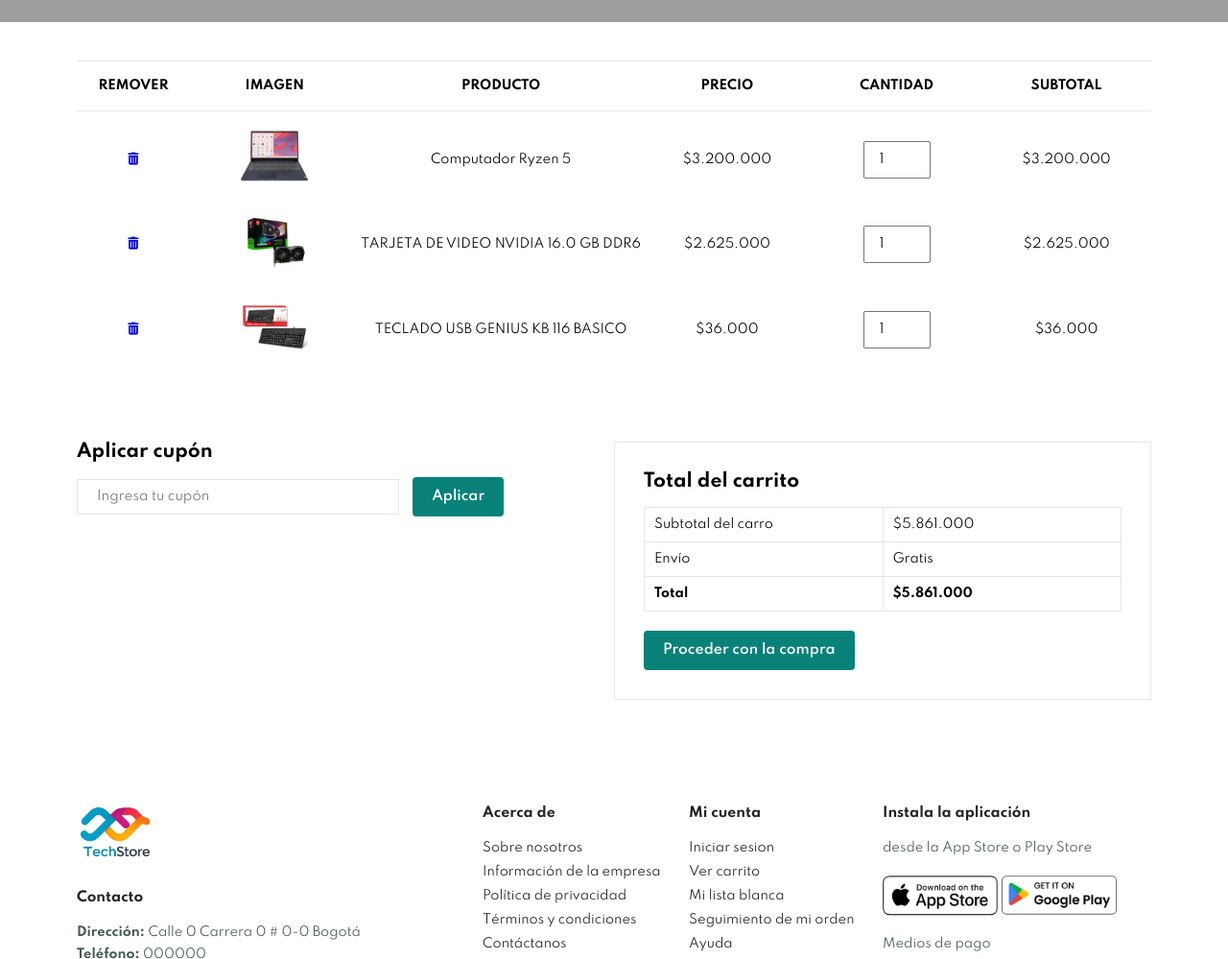
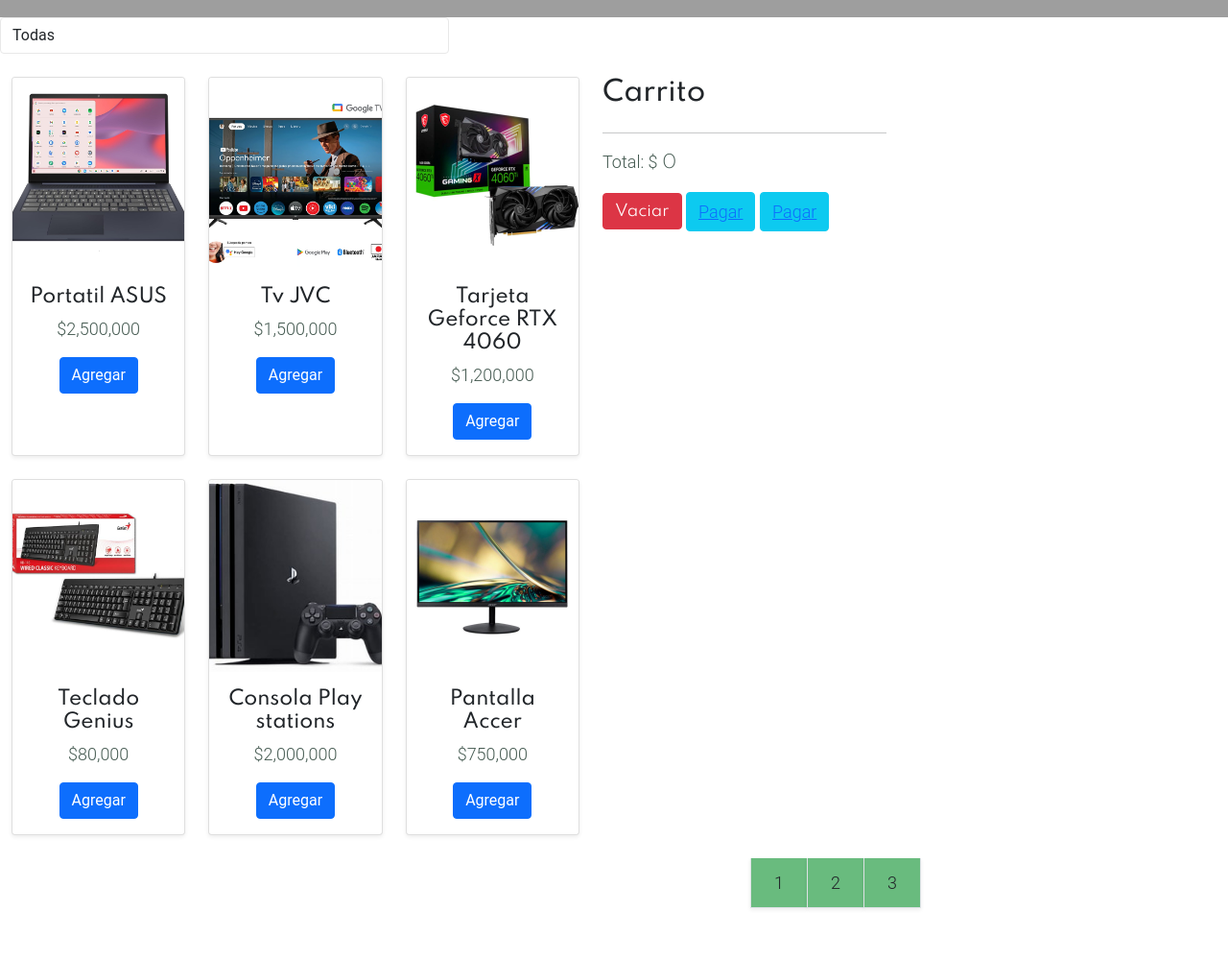
Before and after one commit to AndresGT1996/TechStore, a plain HTML site: page carrito.html in a window 1280 px wide. Shown: the part 400-1399 px from the top of the page at 96% size. Drawn offline with Linux system fonts and the light colour scheme; grey boxes are pictures that could not be loaded.

Commit message:
Update carrito.html
Se agrega la funcionalidad del carrito

```diff
--- a/carrito.html
+++ b/carrito.html
@@ -6,6 +6,13 @@
     <title>TechStore</title>
     <link rel="stylesheet" href="assets/css/styles.css">
     <link rel="stylesheet" href="https://cdnjs.cloudflare.com/ajax/libs/font-awesome/6.7.1/css/all.min.css"/>
+
+    <!-- css-->
+    <link rel="stylesheet" href="assets/css/bootstrap.min.css">
+    <link rel="stylesheet" href="assets/css/templatemo.css">
+    <link rel="stylesheet" href="assets/css/custom.css">
+    <link rel="stylesheet" href="assets/css/fontawesome.min.css">
+
 </head>
 <body>
 
@@ -31,76 +38,68 @@
 
     </section>
 
-    <section class="section-p1" id="cart">
-        <table width="100%">
-            <thead>
-                <tr>
-                    <td>Remover</td>
-                    <td>Imagen</td>
-                    <td>Producto</td>
-                    <td>Precio</td>
-                    <td>Cantidad</td>
-                    <td>Subtotal</td>
-                </tr>
-            </thead>
-            <tbody>
-                <tr>
-                    <td><a href="#"><i class="fa-solid fa-trash-can"></i></a></td>
-                    <td><img src="assets/img/productos/Img-1-pc.jpg" alt="Imagen 1"></td>
-                    <td>Computador Ryzen 5</td>
-                    <td>$3.200.000</td>
-                    <td><input type="number" name="" id="" value="1"></td>
-                    <td>$3.200.000</td>
-                </tr>
-                <tr>
-                    <td><a href="#"><i class="fa-solid fa-trash-can"></i></a></td>
-                    <td><img src="assets/img/productos/img-10.jpg" alt="Imagen 2"></td>
-                    <td>TARJETA DE VIDEO NVIDIA 16.0 GB DDR6</td>
-                    <td>$2.625.000</td>
-                    <td><input type="number" name="" id="" value="1"></td>
-                    <td>$2.625.000</td>
-                </tr>
-                <tr>
-                    <td><a href="#"><i class="fa-solid fa-trash-can"></i></a></td>
-                    <td><img src="assets/img/productos/img-9.jpg" alt="Imagen 3"></td>
-                    <td>TECLADO USB GENIUS KB 116 BASICO</td>
-                    <td>$36.000</td>
-                    <td><input type="number" name="" id="" value="1"></td>
-                    <td>$36.000</td>
-                </tr>
-            </tbody>
-        </table>
-    </section>
 
-    <section class="section-p1" id="cart-add">
-        <div id="cupon">
-            <h3>Aplicar cupón</h3>
-            <div>
-                <input type="text" placeholder="Ingresa tu cupón">
-                <button class="normal">Aplicar</button>
+
+    <div class="col-lg-9">
+        <div class="row">
+
+            <div class="col-md-6 pb-4">
+                <div class="d-flex">
+                    <select id="filtro" class="form-control">
+                        <option value="todas">Todas</option>
+                    <option value="portatil">Portatil</option>
+                    <option value="tv">Tv</option>
+                    <option value="tarjeta grafica">Tarjeta grafica</option>
+                    <option value="teclado">Teclado</option>
+                    <option value="consolas">Consolas</option>
+                    <option value="pantalla">Pantalla</option>
+
+                    </select>
+                </div>
             </div>
         </div>
+        <!-- productos en el carro -->
+        <!-- fin de productos -->
+         <!-- carrito -->
+         <div class="container">
+            <div class="row">
+                <!-- Elementos generados a partir del JSON -->
+                <main id="items" class="col-sm-8 row"></main>
+                <!-- Carrito -->
+                <aside class="col-sm-4">
+                    <h3>Carrito</h3>
+                    <!-- Elementos del carrito -->
+                    <ul id="carrito" class="list-group"></ul>
+                    <hr>
+                    <!-- Precio total -->
+                    <p class="text-right">Total: $ <span id="total"></span></p>
+                    <button id="boton-vaciar" class="btn btn-danger">Vaciar</button>
+                    <button class="btn btn-info">
+                    <a href="pago.html" target="target_blank">Pagar</a>
+                    </button>
+                    <button class="btn btn-info">
+                    <a href="https://www.paypal.com/invoice/p/#X9AMTLCL84389TKX" target="target_blank">Pagar</a>
+                    </button>
 
-        <div id="subtotal">
-            <h3>Total del carrito</h3>
-            <table>
-                <tr>
-                    <td>Subtotal del carro</td>
-                    <td>$5.861.000</td>
-                </tr>
-                <tr>
-                    <td>Envío</td>
-                    <td>Gratis</td>
-                </tr>
-                <tr>
-                    <td><strong>Total</strong></td>
-                    <td><strong>$5.861.000</strong></td>
-                </tr>
-            </table>
-            <button class="normal">Proceder con la compra</button>
+                </aside>
+            </div>
         </div>
-    </section>
+<!-- paginacion -->
+        <div class="row">
+            <ul class="pagination pagination-lg justify-content-end">
+                <li class="page-item disabled">
+                    <a class="page-link active rounded-0 mr-3 shadow-sm border-top-0 border-left-0 text-dark" href="#">1</a>
+                </li>
+                <li class="page-item">
+                    <a class="page-link active rounded-0 mr-3 shadow-sm border-top-0 border-left-0 text-dark" href="#">2</a>
+                </li>
+                <li class="page-item">
+                    <a class="page-link active rounded-0 mr-3 shadow-sm border-top-0 border-left-0 text-dark" href="#">3</a>
+                </li>
+            </ul>
+        </div>
 
+    </div>
     <footer class="section-p1">
         <div class="col">
             <img src="assets/img/Logo.png" alt="Logo" class="logo">
@@ -153,5 +152,11 @@
     </footer>
 
     <script src="assets/js/script.js"></script>
+    <script src="assets/js/bootstrap.bundle.min.js"></script>
+     <script src="assets/js/jquery-migrate-1.2.1.min.js"></script>
+     <script src="assets/js/jquery-1.11.0.min.js"></script>
+     <script src="assets/js/templatemo.js"></script>
+     <script src="assets/js/custom.js"></script>
+    <script src="assets/js/carrito.js"></script>
 </body>
 </html>
```
